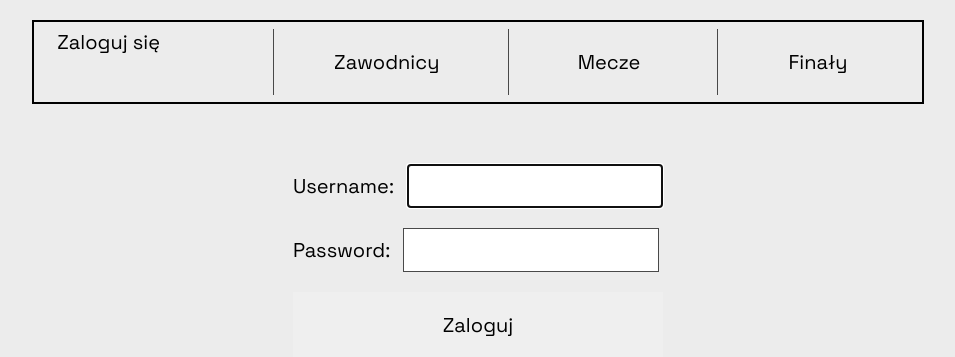
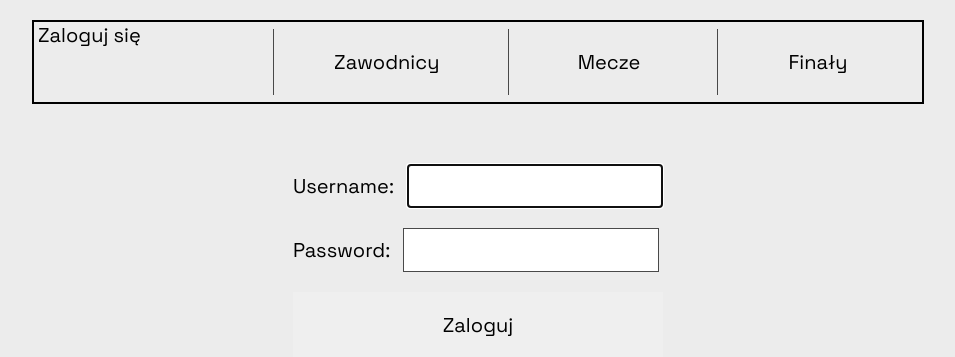
Before and after one commit to Faflox/squash, a Django app: page /accounts/login/ in a window 1280 px wide. Shown: the top 357 px of the page, without its empty margins (162-1117 px from the left). Run offline with Django 5.2, Linux system fonts and the light colour scheme.

Commit message:
Zakończono projekt

```diff
--- a/table/templates/table/base.html
+++ b/table/templates/table/base.html
@@ -24,7 +24,7 @@ rel="stylesheet">
         <button name='submit' class='bckgr pelne'>Wyloguj się</button>
       </form>
       {% else %}
-        <a href="{% url "accounts:login" %}">Zaloguj się</a>
+        <a href="{% url "accounts:login" %}" class='bckgr pelne'>Zaloguj się</a>
       {% endif %}
     </div>
     <a href="{% url "table:index" %}" class='nav-element bckgr nav-button'>
```
